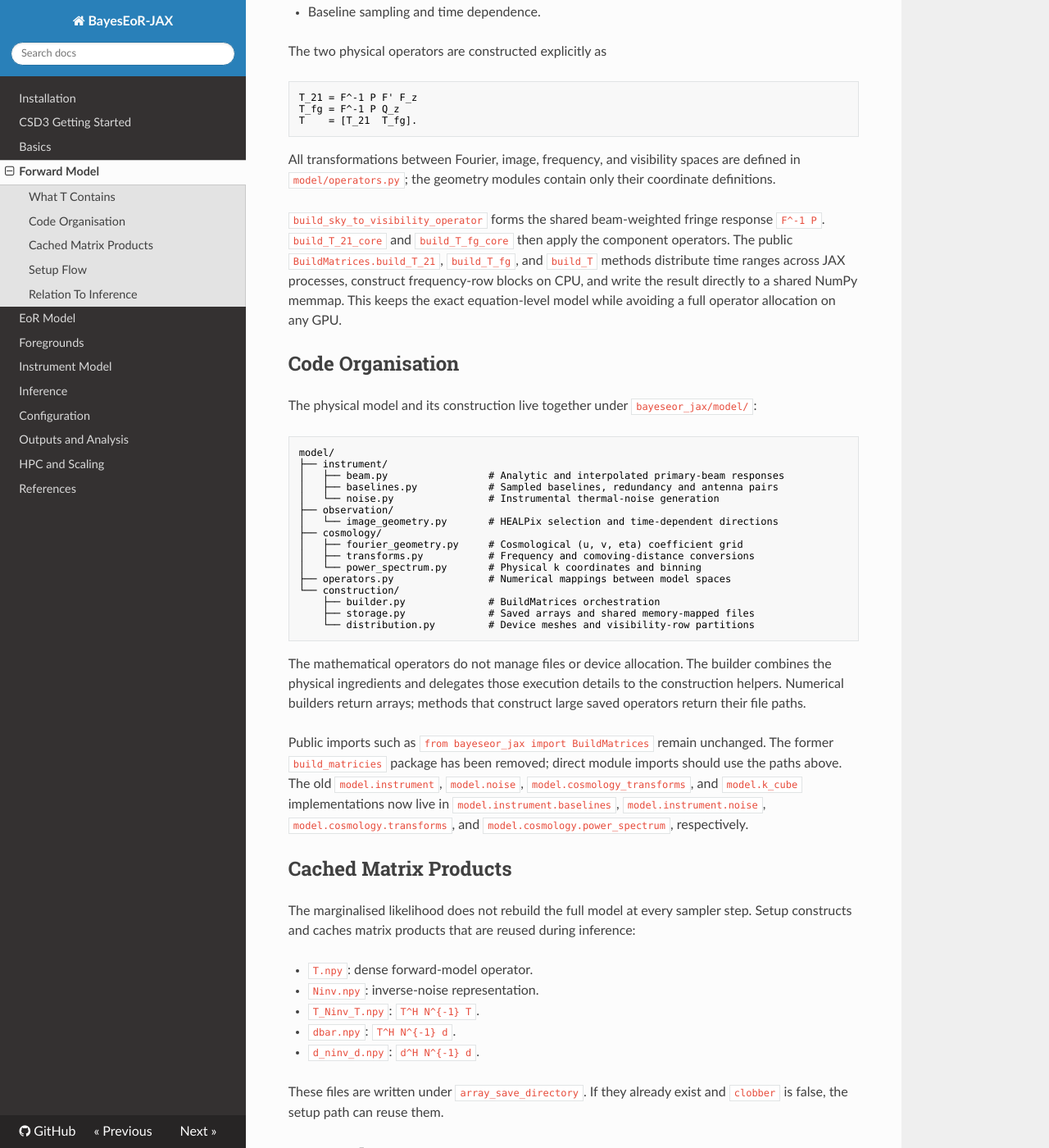
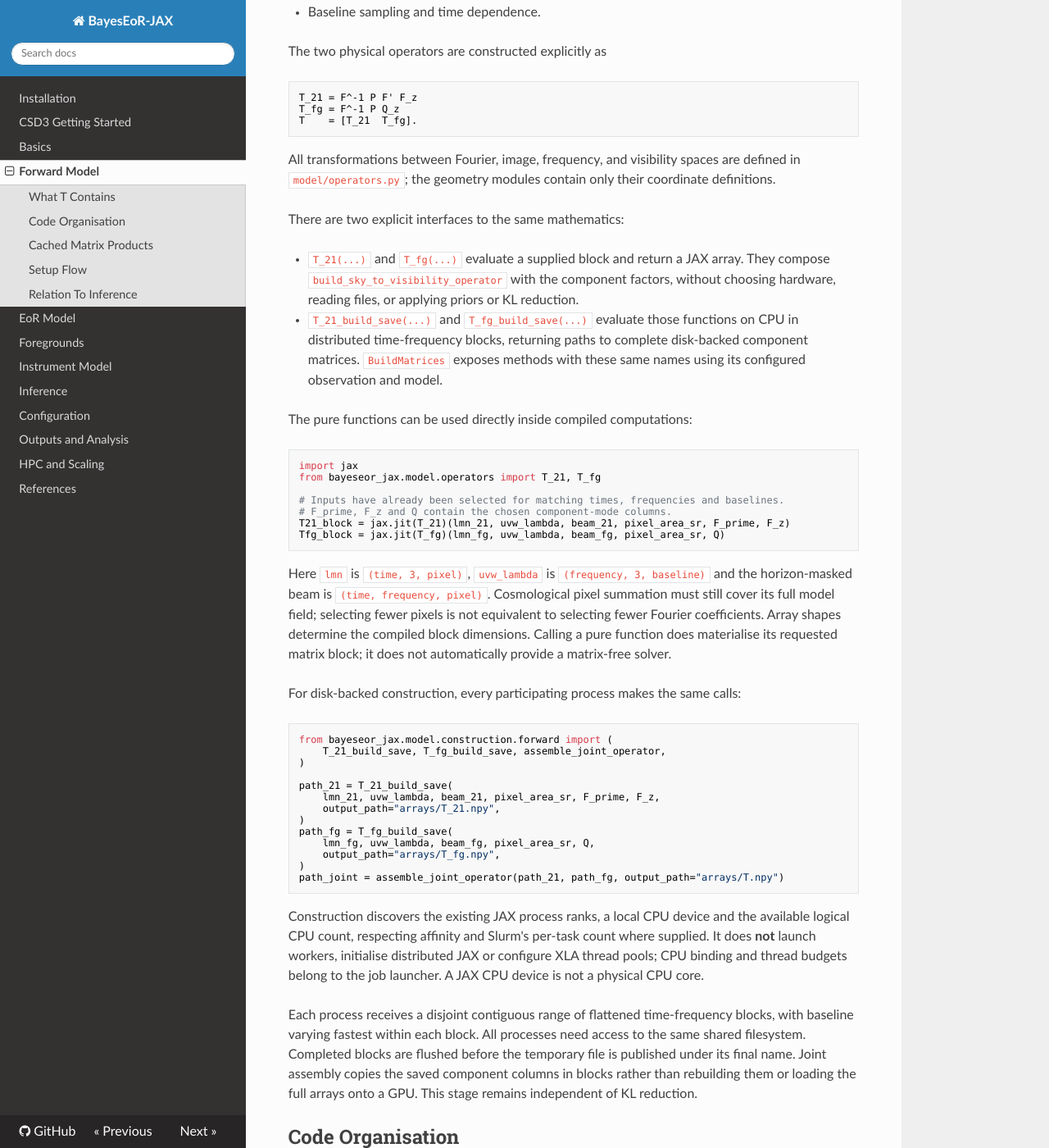
Before and after one commit to JacobTutt/BayesEoR-JAX, an MkDocs documentation site: the page built from docs/forward-model.md, in a window 1280 px wide and 1400 px high, scrolled down 585 px. Shown: the whole window at 82% size. Built offline with MkDocs 1.6.1, drawn with Linux system fonts in a browser that asks for light colours; nearby versions of some CDN libraries; some of the changed text lies outside the part shown.

Commit message:
Document pure JAX evaluation and CPU build-save workflow

````diff
--- a/docs/forward-model.md
+++ b/docs/forward-model.md
@@ -32,13 +32,65 @@ All transformations between Fourier, image, frequency, and visibility spaces
 are defined in `model/operators.py`; the geometry modules contain only their
 coordinate definitions.
 
-`build_sky_to_visibility_operator` forms the shared beam-weighted fringe
-response `F^-1 P`. `build_T_21_core` and `build_T_fg_core` then apply the
-component operators. The public `BuildMatrices.build_T_21`, `build_T_fg`, and `build_T`
-methods distribute time ranges across JAX processes, construct frequency-row
-blocks on CPU, and write the result directly to a shared NumPy memmap. This
-keeps the exact equation-level model while avoiding a full operator allocation
-on any GPU.
+There are two explicit interfaces to the same mathematics:
+
+- `T_21(...)` and `T_fg(...)` evaluate a supplied block and return a JAX array.
+  They compose `build_sky_to_visibility_operator` with the component factors,
+  without choosing hardware, reading files, or applying priors or KL reduction.
+- `T_21_build_save(...)` and `T_fg_build_save(...)` evaluate those functions on
+  CPU in distributed time-frequency blocks, returning paths to complete
+  disk-backed component matrices. `BuildMatrices` exposes methods with these
+  same names using its configured observation and model.
+
+The pure functions can be used directly inside compiled computations:
+
+```python
+import jax
+from bayeseor_jax.model.operators import T_21, T_fg
+
+# Inputs have already been selected for matching times, frequencies and baselines.
+# F_prime, F_z and Q contain the chosen component-mode columns.
+T21_block = jax.jit(T_21)(lmn_21, uvw_lambda, beam_21, pixel_area_sr, F_prime, F_z)
+Tfg_block = jax.jit(T_fg)(lmn_fg, uvw_lambda, beam_fg, pixel_area_sr, Q)
+```
+
+Here `lmn` is `(time, 3, pixel)`, `uvw_lambda` is `(frequency, 3, baseline)`
+and the horizon-masked beam is `(time, frequency, pixel)`. Cosmological pixel
+summation must still cover its full model field; selecting fewer pixels is not
+equivalent to selecting fewer Fourier coefficients. Array shapes determine the
+compiled block dimensions. Calling a pure function does materialise its requested
+matrix block; it does not automatically provide a matrix-free solver.
+
+For disk-backed construction, every participating process makes the same calls:
+
+```python
+from bayeseor_jax.model.construction.forward import (
+    T_21_build_save, T_fg_build_save, assemble_joint_operator,
+)
+
+path_21 = T_21_build_save(
+    lmn_21, uvw_lambda, beam_21, pixel_area_sr, F_prime, F_z,
+    output_path="arrays/T_21.npy",
+)
+path_fg = T_fg_build_save(
+    lmn_fg, uvw_lambda, beam_fg, pixel_area_sr, Q,
+    output_path="arrays/T_fg.npy",
+)
+path_joint = assemble_joint_operator(path_21, path_fg, output_path="arrays/T.npy")
+```
+
+Construction discovers the existing JAX process ranks, a local CPU device and
+the available logical CPU count, respecting affinity and Slurm's per-task count
+where supplied. It does **not** launch workers, initialise distributed JAX or
+configure XLA thread pools; CPU binding and thread budgets belong to the job
+launcher. A JAX CPU device is not a physical CPU core.
+
+Each process receives a disjoint contiguous range of flattened time-frequency
+blocks, with baseline varying fastest within each block. All processes need
+access to the same shared filesystem. Completed blocks are flushed before the
+temporary file is published under its final name. Joint assembly copies the
+saved component columns in blocks rather than rebuilding them or loading the
+full arrays onto a GPU. This stage remains independent of KL reduction.
 
 ## Code Organisation
 
@@ -59,6 +111,7 @@ model/
 ├── operators.py                # Numerical mappings between model spaces
 └── construction/
     ├── builder.py              # BuildMatrices orchestration
+    ├── forward.py              # CPU construction and saved-component assembly
     ├── storage.py              # Saved arrays and shared memory-mapped files
     └── distribution.py         # Device meshes and visibility-row partitions
 ```
@@ -74,18 +127,30 @@ should use the paths above. The old `model.instrument`, `model.noise`,
 `model.cosmology_transforms`, and `model.k_cube` implementations now live in
 `model.instrument.baselines`, `model.instrument.noise`, `model.cosmology.transforms`,
 and `model.cosmology.power_spectrum`, respectively.
+The former saving methods `BuildMatrices.build_T_21` and `build_T_fg` are now
+named `T_21_build_save` and `T_fg_build_save` to distinguish them from pure
+operator evaluation. `BuildMatrices.build_T` assembles the separate files,
+building missing components first.
 
 ## Cached Matrix Products
 
 The marginalised likelihood does not rebuild the full model at every sampler step. Setup constructs and caches matrix products that are reused during inference:
 
-- `T.npy`: dense forward-model operator.
+- `T_21.npy`: cosmological Fourier-coefficient operator.
+- `T_fg.npy`: original foreground spectral-amplitude operator.
+- `T.npy`: joint operator assembled from those saved component columns.
 - `Ninv.npy`: inverse-noise representation.
 - `T_Ninv_T.npy`: `T^H N^{-1} T`.
 - `dbar.npy`: `T^H N^{-1} d`.
 - `d_ninv_d.npy`: `d^H N^{-1} d`.
 
 These files are written under `array_save_directory`. If they already exist and `clobber` is false, the setup path can reuse them.
+Reuse assumes identical observation and model settings; a filename alone does
+not validate that configuration. Replacing a component through `BuildMatrices`
+invalidates its joint matrix, Gram matrix and data projection. The standalone
+save functions do not manage caches belonging to other analyses. Keeping the
+two component files as well as the assembled joint matrix increases disk usage
+but allows independent construction and reuse.
 
 ## Setup Flow
 
````
Also changed, not shown: 1 other file.
